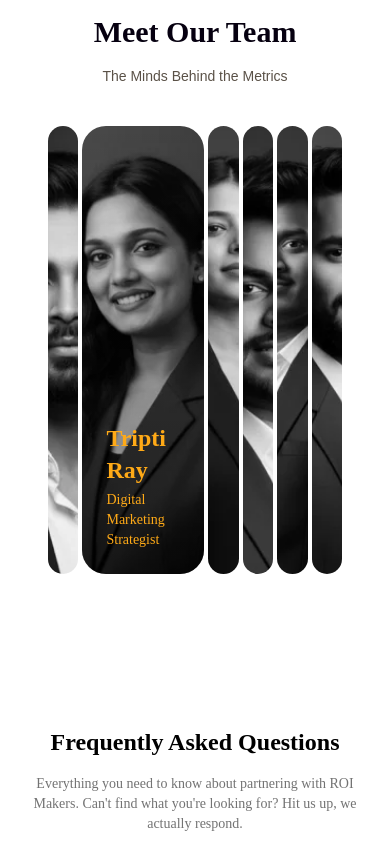
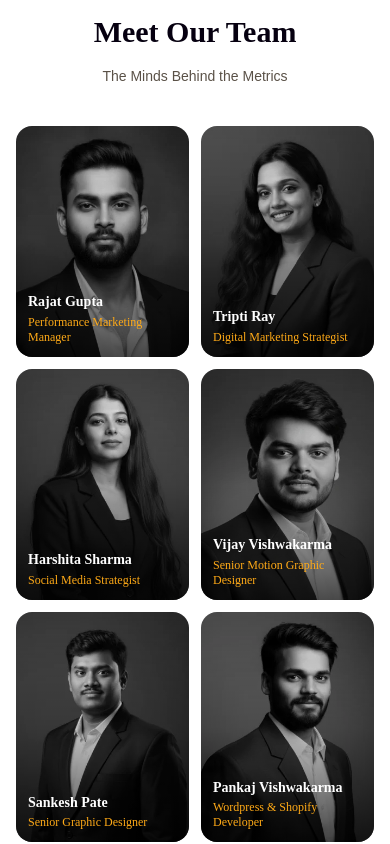
Before and after one commit to Devansh29092004/roi-makers, a Next.js app: page / in a window 390 px wide. Shown: the part 5583-6427 px from the top of the page. Built offline with nearby package versions, Linux system fonts and the light colour scheme.

Commit message:
the team section corrected for the mobile view

```diff
--- a/src/components/landing/TeamGallery.tsx
+++ b/src/components/landing/TeamGallery.tsx
@@ -1,6 +1,7 @@
 "use client";
 
 import { HoverExpand } from "@/components/ui/hover-expand";
+import Image from "next/image";
 
 export default function TeamGallery() {
   const images = [
@@ -64,9 +65,38 @@ export default function TeamGallery() {
           </p>
         </div>
 
-        {/* Hover Expand Gallery */}
-        <div className="flex items-center justify-center">
+        {/* Desktop: Hover Expand Gallery */}
+        <div className="hidden md:flex items-center justify-center">
           <HoverExpand images={images} />
+        </div>
+
+        {/* Mobile: Grid Layout */}
+        <div className="md:hidden grid grid-cols-2 gap-3 sm:gap-4">
+          {images.map((member, index) => (
+            <div
+              key={index}
+              className="relative group overflow-hidden rounded-2xl bg-gray-100 aspect-[3/4]"
+            >
+              <Image
+                src={member.src}
+                alt={member.alt}
+                fill
+                className="object-cover"
+              />
+              {/* Overlay - Always visible */}
+              <div className="absolute inset-0 bg-gradient-to-t from-black/70 via-black/20 to-transparent" />
+
+              {/* Info - Always visible */}
+              <div className="absolute bottom-0 left-0 right-0 p-3 sm:p-4">
+                <h3 className="text-white font-bold text-sm sm:text-base leading-tight">
+                  {member.title}
+                </h3>
+                <p className="text-[#FFAA17] text-xs sm:text-sm mt-1 leading-tight">
+                  {member.subtitle}
+                </p>
+              </div>
+            </div>
+          ))}
         </div>
       </div>
     </section>
```
